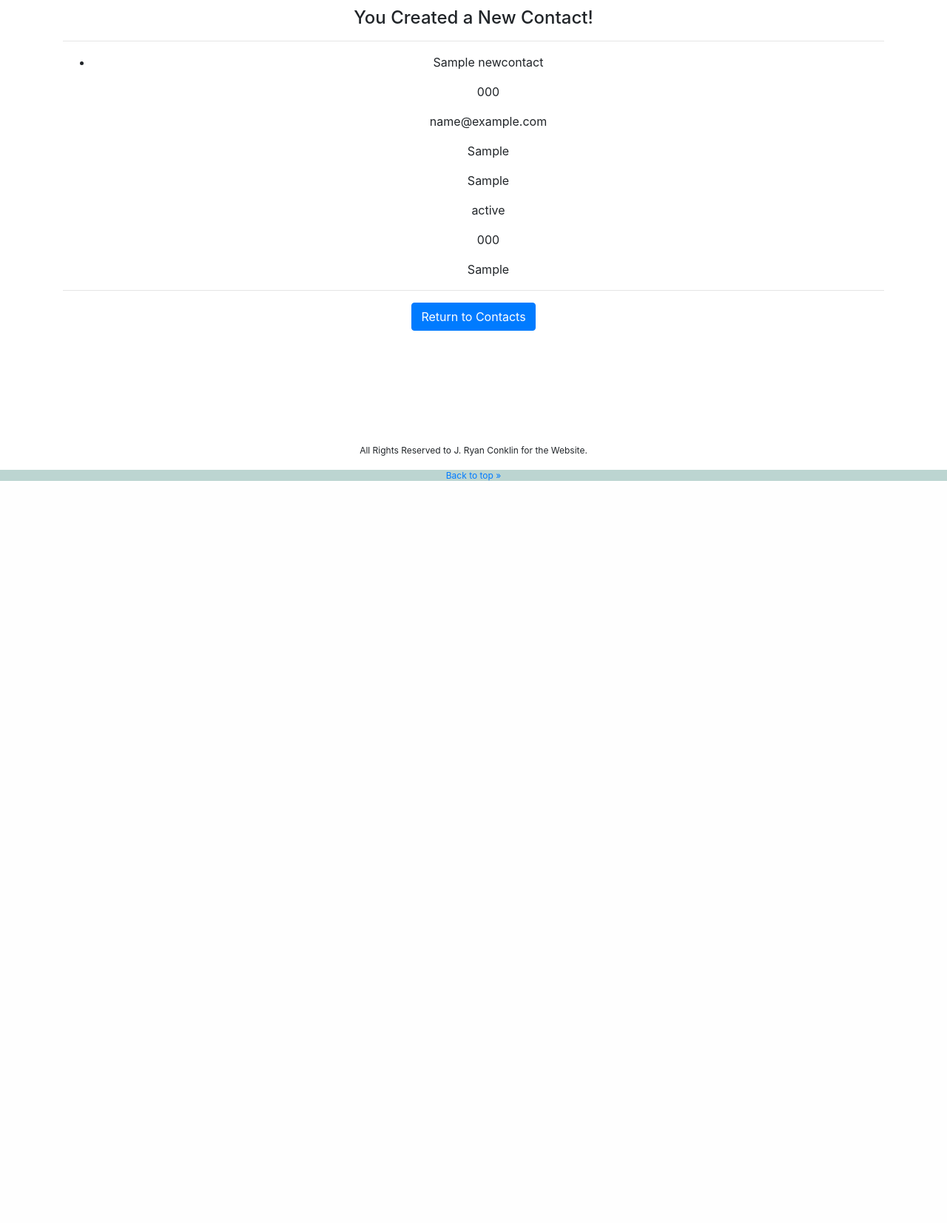
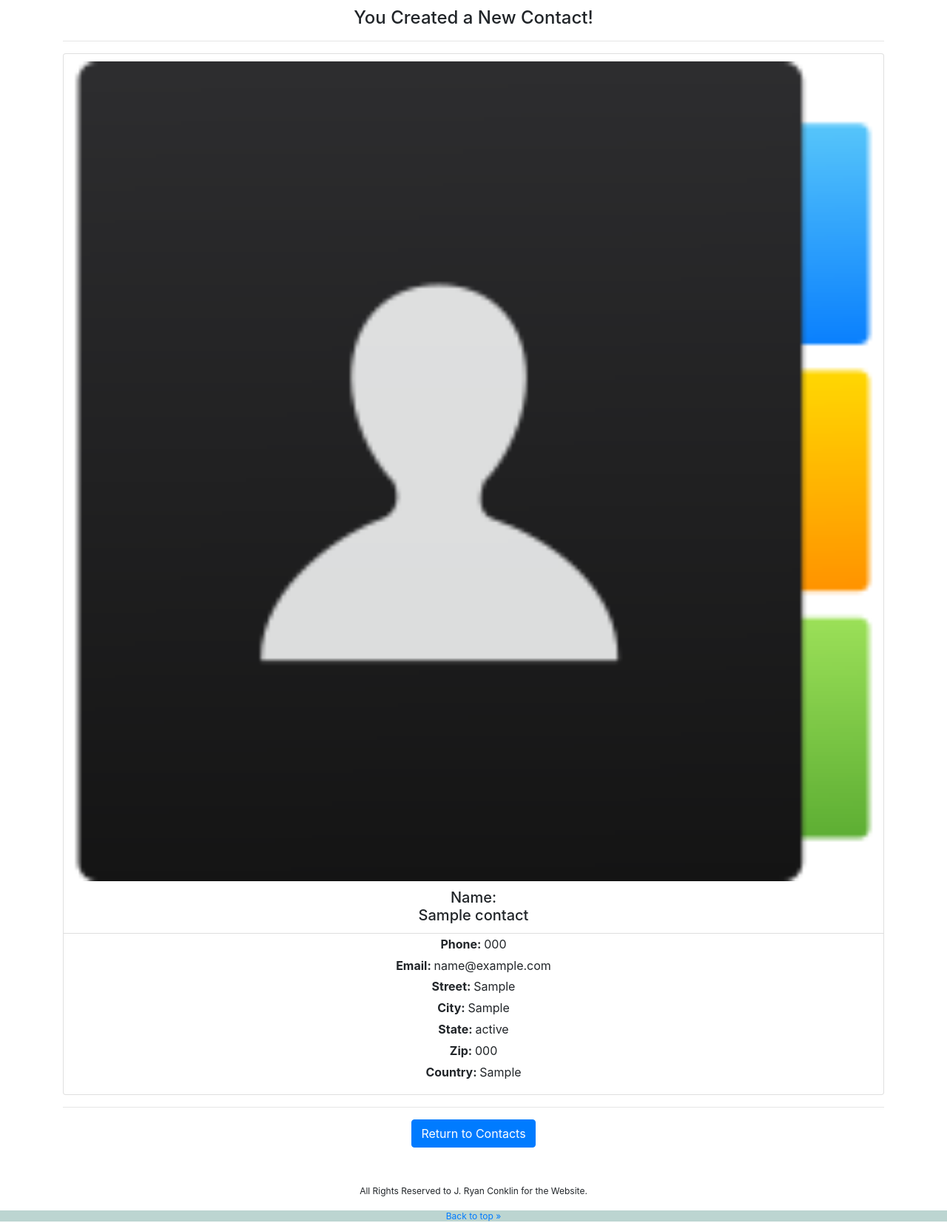
Before and after one commit to jryanconklin/epicodus-php-cr1-addressbook, a PHP site: template views/create-contact.html.twig in a window 1280 px wide. Shown: the part 150-1803 px from the top of the page at 74% size. Before the commit the page ends 800 px from the top, so only its background shows below. Run offline with PHP 8.4, Linux system fonts and the light colour scheme; the template is opened without the code that fills it: most values are stand-ins (such as "Sample title", 1, 10 or a date in 2020); some libraries are stand-ins or nearby versions.

Commit message:
Add styling to create-contact template.

```diff
--- a/src/contact.php
+++ b/src/contact.php
@@ -12,7 +12,7 @@
         private $country;
 
         //Contructor
-        function __construct($name, $phone = "text", $email = "text", $street = "text", $city = "text", $state = "text", $zip = "text", $country = "text")
+        function __construct($name, $phone, $email, $street, $city, $state, $zip, $country)
         {
             $this->name = $name;
             $this->phone = $phone;
--- a/views/contacts.html.twig
+++ b/views/contacts.html.twig
@@ -24,7 +24,7 @@
         <hr>
         <div class="row address-block ">
         {% for contact in contacts %}
-            <div class="col-sm-6">
+            <div class="col-sm-4">
               <div class="card">
                 <img class="card-img-top" src="img/address.png" alt="Adress Book Image" />
                 <div class="card-block">
--- a/views/create-contact.html.twig
+++ b/views/create-contact.html.twig
@@ -20,19 +20,25 @@
     <div class="container">
       <h4>You Created a New Contact!</h4>
       <hr>
-      <ul>
-        <li>
-          <p>{{newcontact.getName}}</p>
-          <p>{{newcontact.getPhone}}</p>
-          <p>{{newcontact.getEmail}}</p>
-          <p>{{newcontact.getStreet}}</p>
-          <p>{{newcontact.getCity}}</p>
-          <p>{{newcontact.getState}}</p>
-          <p>{{newcontact.getZip}}</p>
-          <p>{{newcontact.getCountry}}</p>
-        </li>
-      </ul>
-
+      <div class="row">
+        <div class="col-sm-12">
+          <div class="card">
+            <img class="card-img-top" src="img/address.png" alt="Adress Book Image" />
+            <div class="card-block">
+              <h5 class='card-title'>Name: <br>{{ contact.getName }}</h5>
+            </div>
+            <ul class="list-group list-group-flush address-list">
+              <li><span class="list-intro">Phone: </span>{{ newcontact.getPhone }}</li>
+              <li><span class="list-intro">Email: </span>{{ newcontact.getEmail }}</li>
+              <li><span class="list-intro">Street: </span>{{ newcontact.getStreet }}</li>
+              <li><span class="list-intro">City: </span>{{ newcontact.getCity }}</li>
+              <li><span class="list-intro">State: </span>{{ newcontact.getState }}</li>
+              <li><span class="list-intro">Zip: </span>{{ newcontact.getZip }}</li>
+              <li><span class="list-intro">Country: </span>{{ newcontact.getCountry }}</li>
+            </ul>
+          </div>
+        </div>
+      </div>
       <hr>
       <form action="/">
         <button type="submit" class="btn btn-primary">Return to Contacts</button>
```
